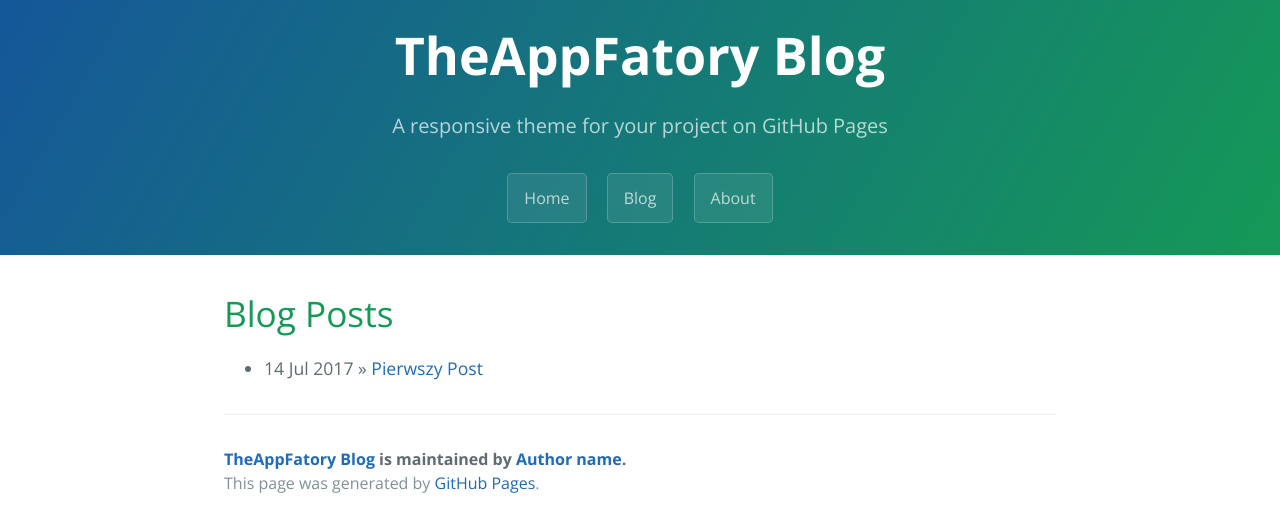
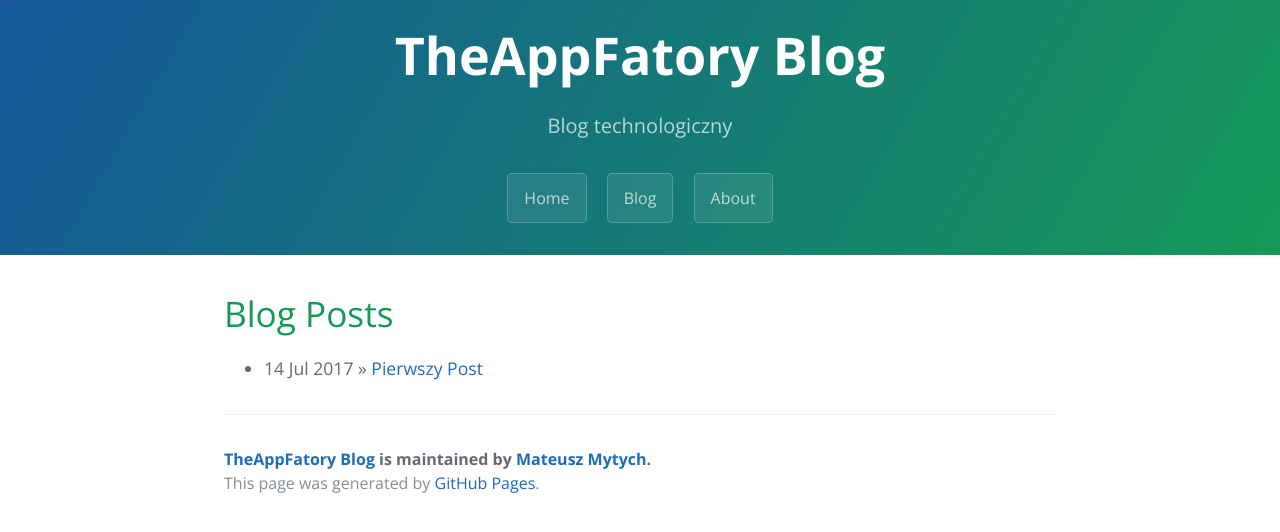
Before and after one commit to TheAppFactoryRepo/TheAppFactoryRepo.github.io, a Jekyll site: the page built from index.html, in a window 1280 px wide. Shown: the top 532 px of the page. Built offline with Jekyll 4.4.1, drawn with Linux system fonts in a browser that asks for light colours; the list of posts is cut into pages by our own code.

Commit message:
Update _config.yml

```diff
--- a/_config.yml
+++ b/_config.yml
@@ -1,15 +1,15 @@
 # Setup
 title:        TheAppFatory Blog
 description:  Blog technologiczny
-tagline:      A responsive theme for your project on GitHub Pages
+tagline:      Blog technologiczny
 baseurl:      ""
 paginate:     1
-locale:       "en"
+locale:       "pl"
 
 # About/contact
 author:
-  name:       Author name
-  url:        http://yourhomepage.com
+  name:       Mateusz Mytych
+  url:        https://theappfactoryrepo.github.io
 
 # Gems
 gems:
```
